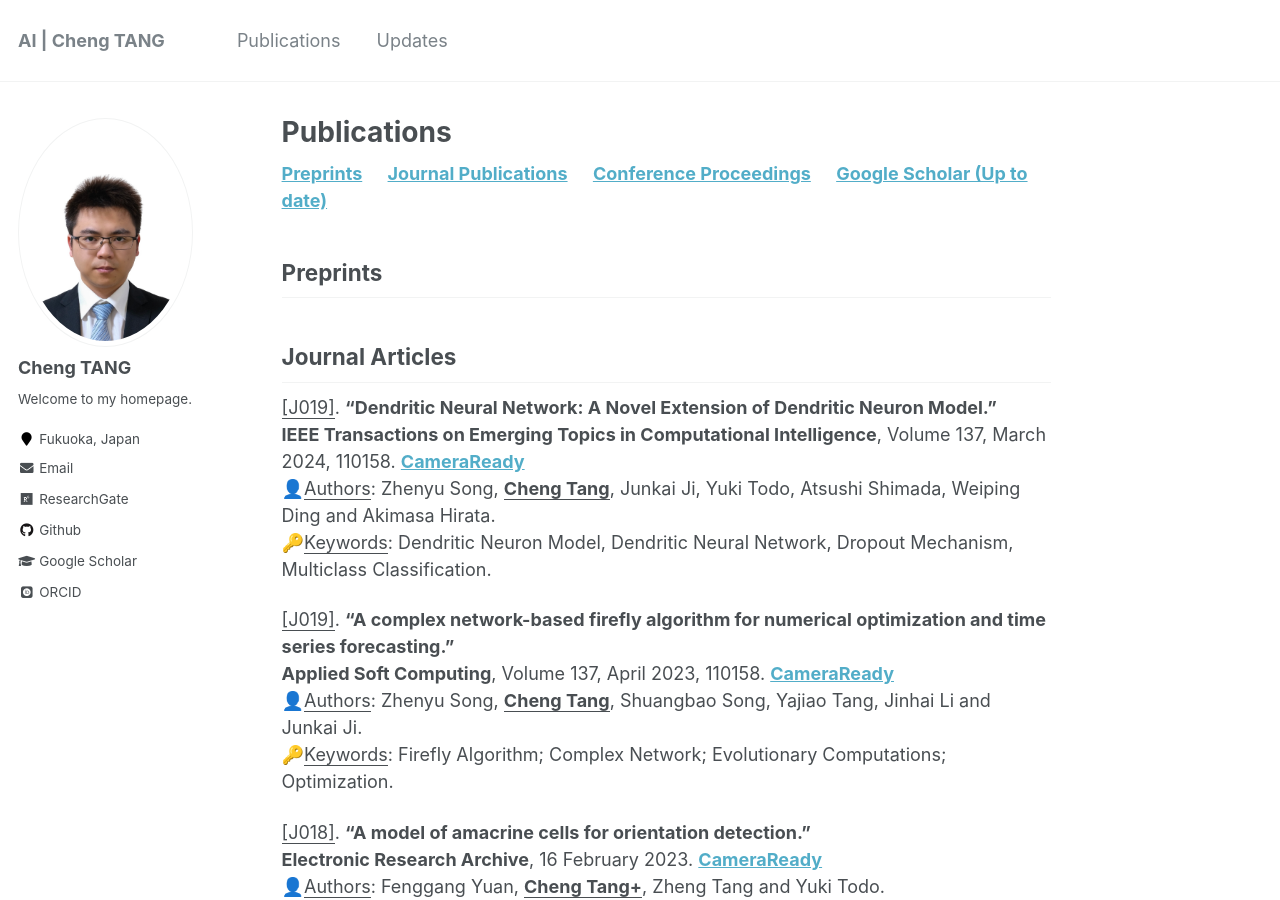
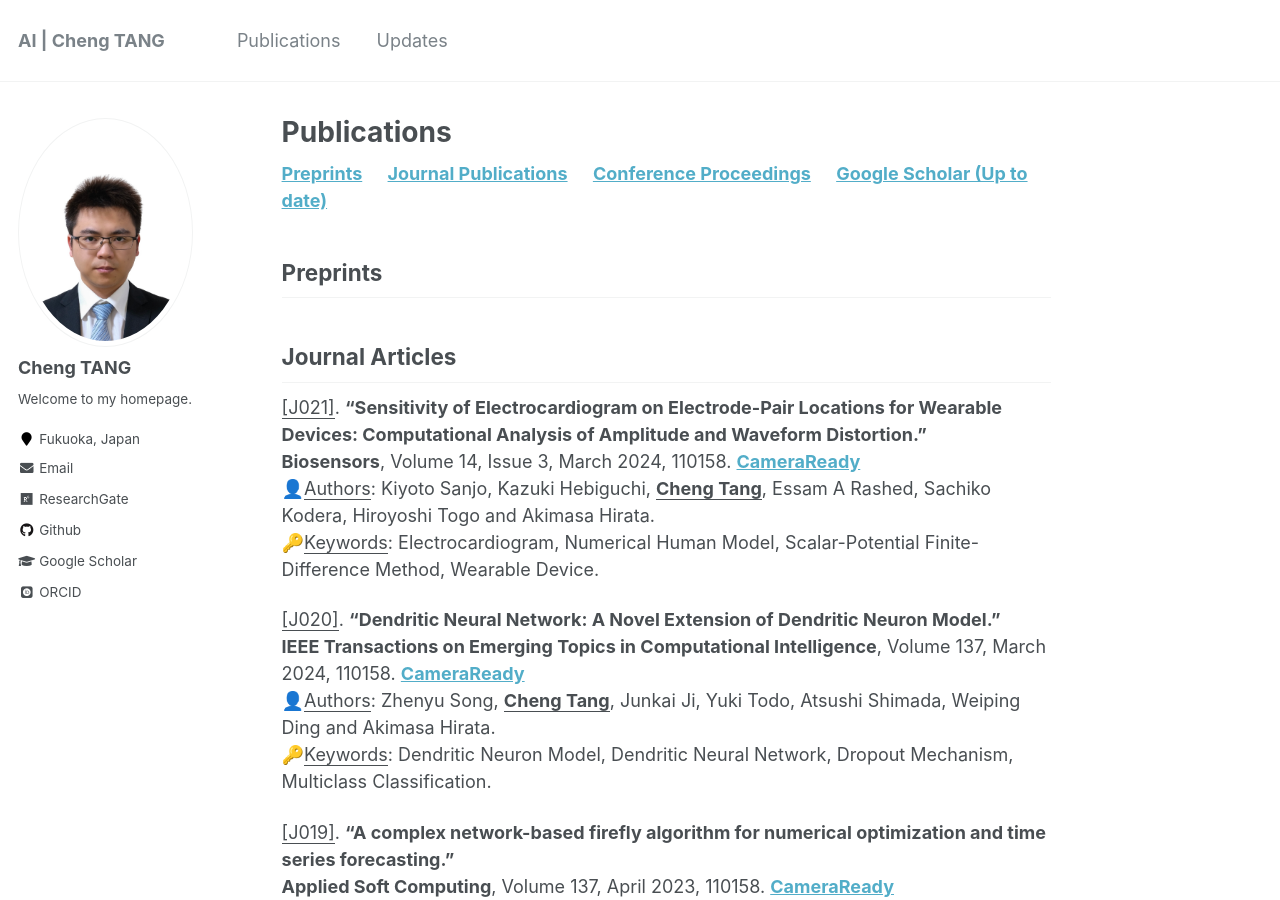
Before and after one commit to ChengTANG-AI/chengtang-ai.github.io, a Jekyll site: the page built from _pages/JournalPublications.md, in a window 1280 px wide and 900 px high. Built offline with Jekyll 4.4.1, drawn with Linux system fonts in a browser that asks for light colours; some web fonts are replaced.

Commit message:
Update JournalPublications.md

```diff
--- a/_pages/JournalPublications.md
+++ b/_pages/JournalPublications.md
@@ -16,7 +16,12 @@ Preprints
 Journal Articles
 </h2>
 
-<u>[J019]</u>. **"Dendritic Neural Network: A Novel Extension of Dendritic Neuron Model."**
+<u>[J021]</u>. **"Sensitivity of Electrocardiogram on Electrode-Pair Locations for Wearable Devices: Computational Analysis of Amplitude and Waveform Distortion."**
+**Biosensors**, Volume 14, Issue 3, March 2024, 110158. **[CameraReady](https://doi.org/10.3390/bios14030153)**
+👤<u>Authors</u>: Kiyoto Sanjo, Kazuki Hebiguchi, **<u>Cheng Tang</u>**, Essam A Rashed, Sachiko Kodera, Hiroyoshi Togo and Akimasa Hirata.
+🔑<u>Keywords</u>: Electrocardiogram, Numerical Human Model, Scalar-Potential Finite-Difference Method, Wearable Device.
+
+<u>[J020]</u>. **"Dendritic Neural Network: A Novel Extension of Dendritic Neuron Model."**
 **IEEE Transactions on Emerging Topics in Computational Intelligence**, Volume 137, March 2024, 110158. **[CameraReady](https://doi.org/10.1109/TETCI.2024.3367819)**
 👤<u>Authors</u>: Zhenyu Song, **<u>Cheng Tang</u>**, Junkai Ji, Yuki Todo, Atsushi Shimada, Weiping Ding and Akimasa Hirata.
 🔑<u>Keywords</u>: Dendritic Neuron Model, Dendritic Neural Network, Dropout Mechanism, Multiclass Classification.
```
